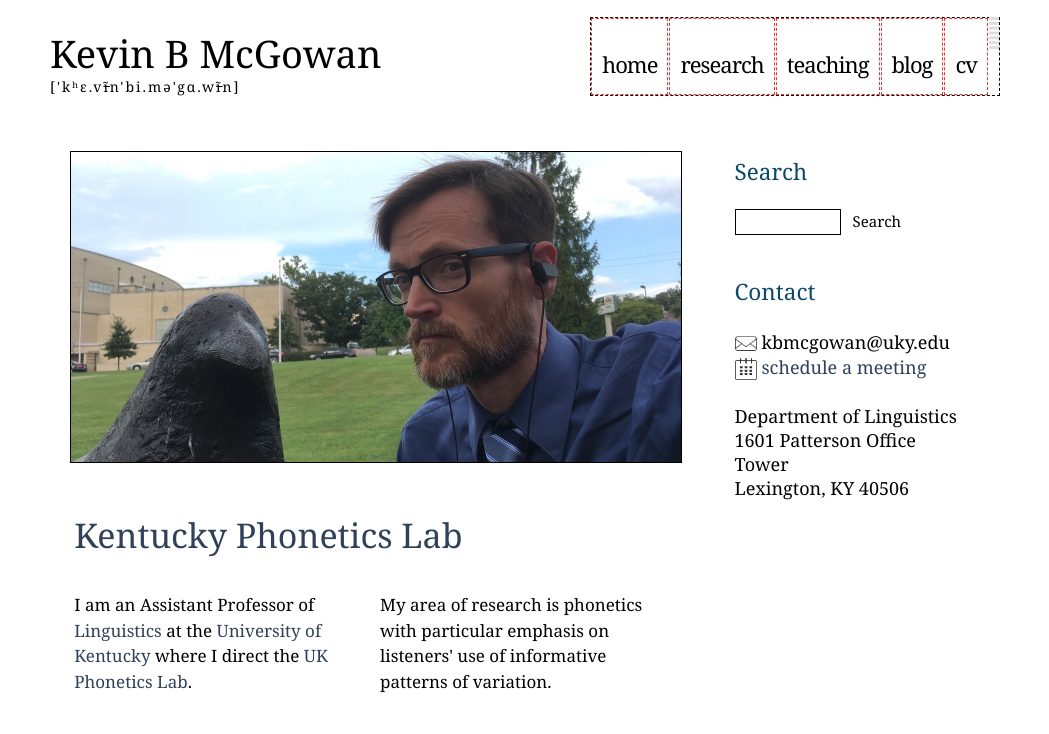
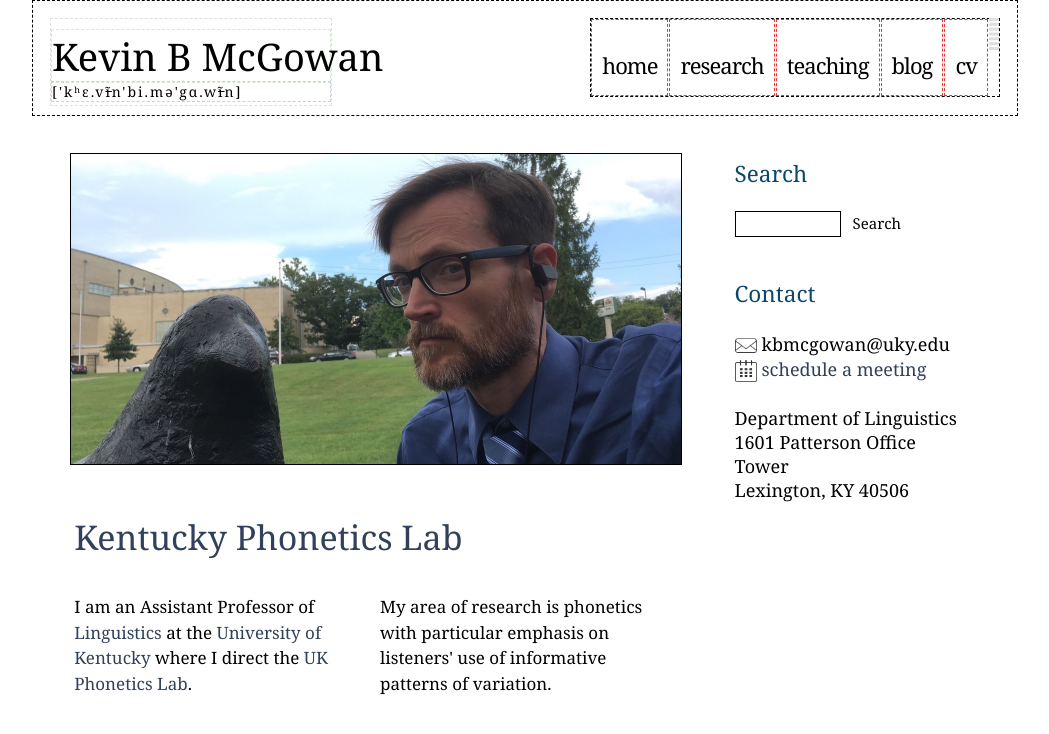
Before and after one commit to kbmcgowan/kbmcgowan.github.io, a Jekyll site: the page built from index.html, in a window 1280 px wide. Shown: the top 734 px of the page, without its empty margins (115-1164 px from the left). Built offline with Jekyll 4.4.1, drawn with Linux system fonts in a browser that asks for light colours; nearby versions of some CDN libraries; some web fonts are replaced; library files that are not in the unit come from our copies.

Commit message:
tweaking header

```diff
--- a/css/simple.css
+++ b/css/simple.css
@@ -247,6 +247,7 @@
     display: block;
     margin: 0 auto;
     padding: 1em;
+    border:1px dashed #000000;
 }
 
 /* Logo */
@@ -258,7 +259,7 @@
 	margin: 0px;
 	padding: 10px 0px 0px 0px;
 	/*text-shadow: 4px 4px 3px rgba(0,0,0,0.1); */
-	/*border:1px dashed #dfdfdf; */
+	border:1px dashed #dfdfdf;
 }
 
 #logo h1 {
@@ -266,6 +267,7 @@
 	padding: 0;
 	font: normal 38px 'Poly', Georgia, sans-serif;
 	/*text-shadow: 4px 4px 3px rgba(0,0,0,0.1); */
+    border:1px dashed #cceecc;
 }
 
 #logo h2 {
@@ -276,6 +278,7 @@
 	text-align: left;
 	color: black;
 	/*text-shadow: 4px 4px 3px rgba(0,0,0,0.1); */
+    border:1px dashed #ccccee;
 }
 
 #logo h2 a {
```
